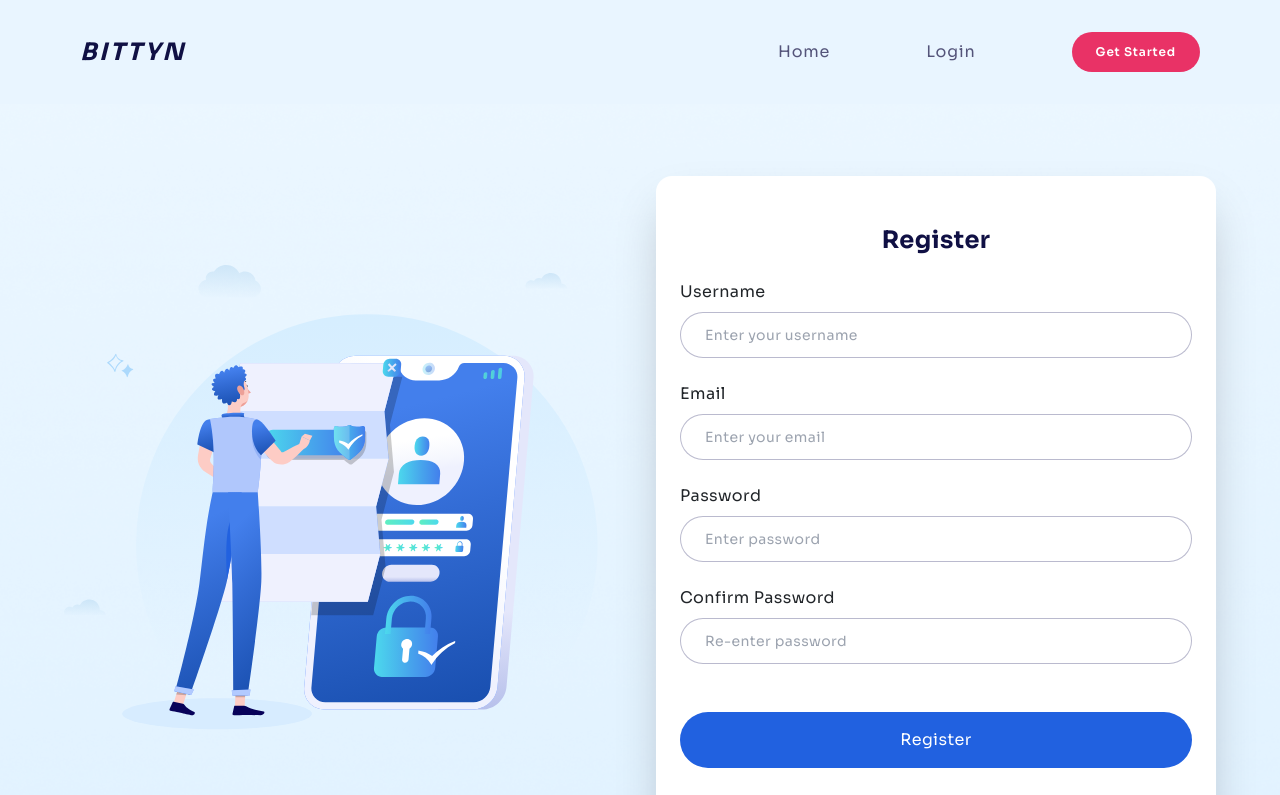
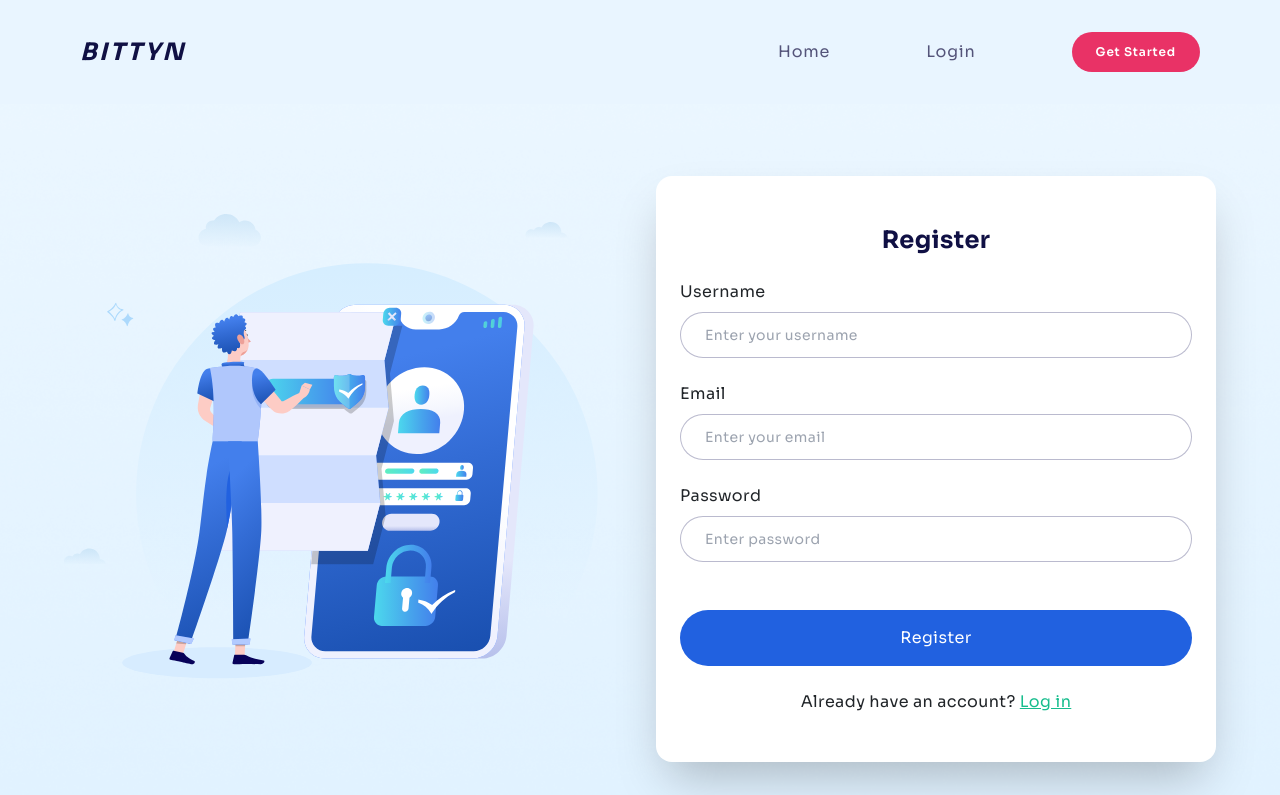
Before and after one commit to RoleyJes/bittyn, a Next.js app: page /signup in a window 1280 px wide. Shown: the top 795 px of the page. Built offline with nearby package versions, Linux system fonts and the light colour scheme.

Commit message:
signup page update

```diff
--- a/src/app/context.tsx
+++ b/src/app/context.tsx
@@ -0,0 +1 @@
+import { createContext } from "vm";
--- a/src/app/signup/page.tsx
+++ b/src/app/signup/page.tsx
@@ -261,17 +261,6 @@ export default function SignupPage() {
                   />
                   {errors.password && <Error message={errors.password} />}
                 </div>
-                <div className="mb-6 grid grid-cols-1">
-                  <label htmlFor="confirm_password" className="mb-2">
-                    Confirm Password
-                  </label>
-                  <input
-                    type="password" // Change input type to password
-                    name="confirm_password"
-                    placeholder="Re-enter password"
-                    className="rounded-[100px] border border-[rgba(141,141,174,0.6)] focus:outline-[#2161e0] text-sm py-3 px-6"
-                  />
-                </div>
               </div>
 
               <button
```
